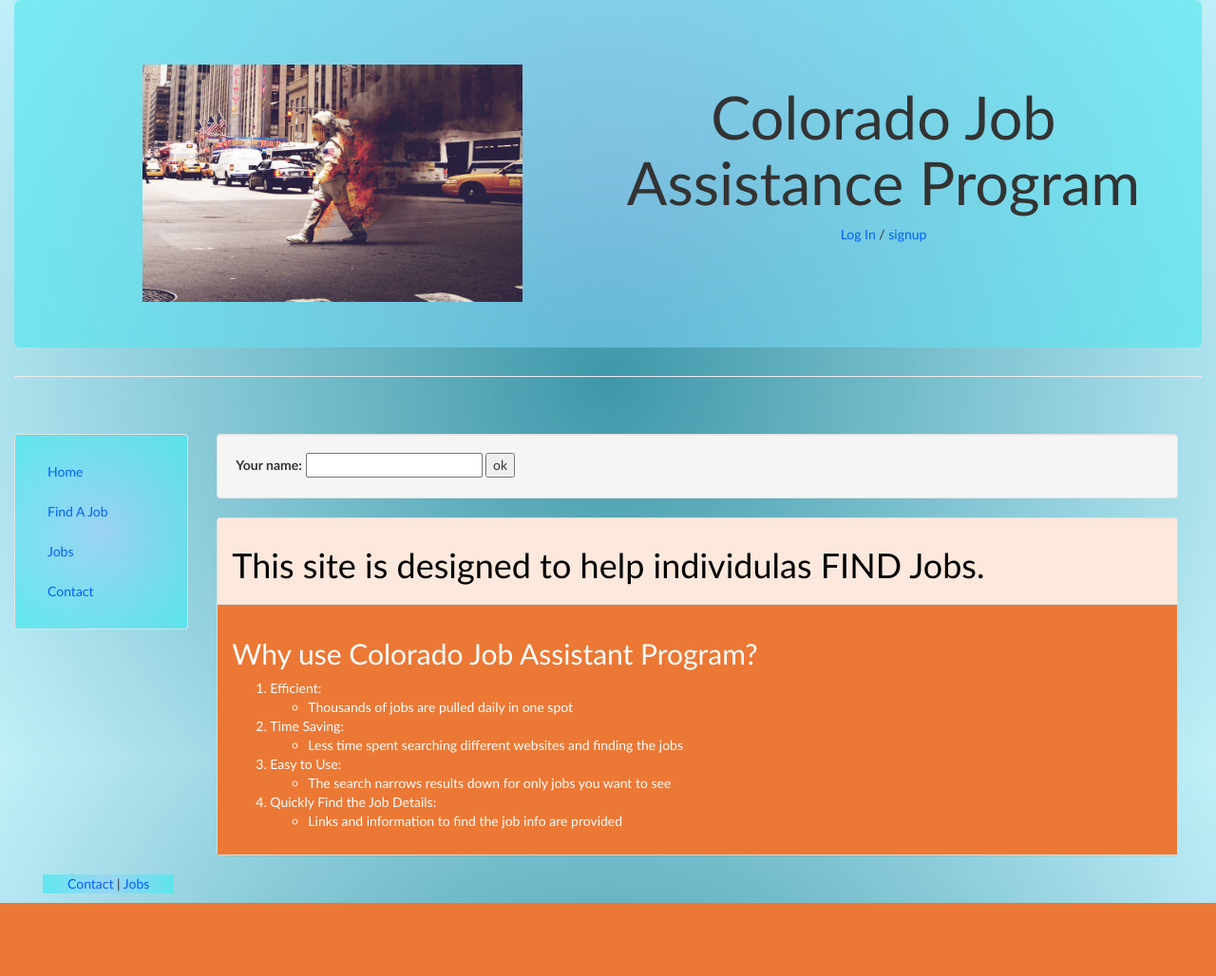
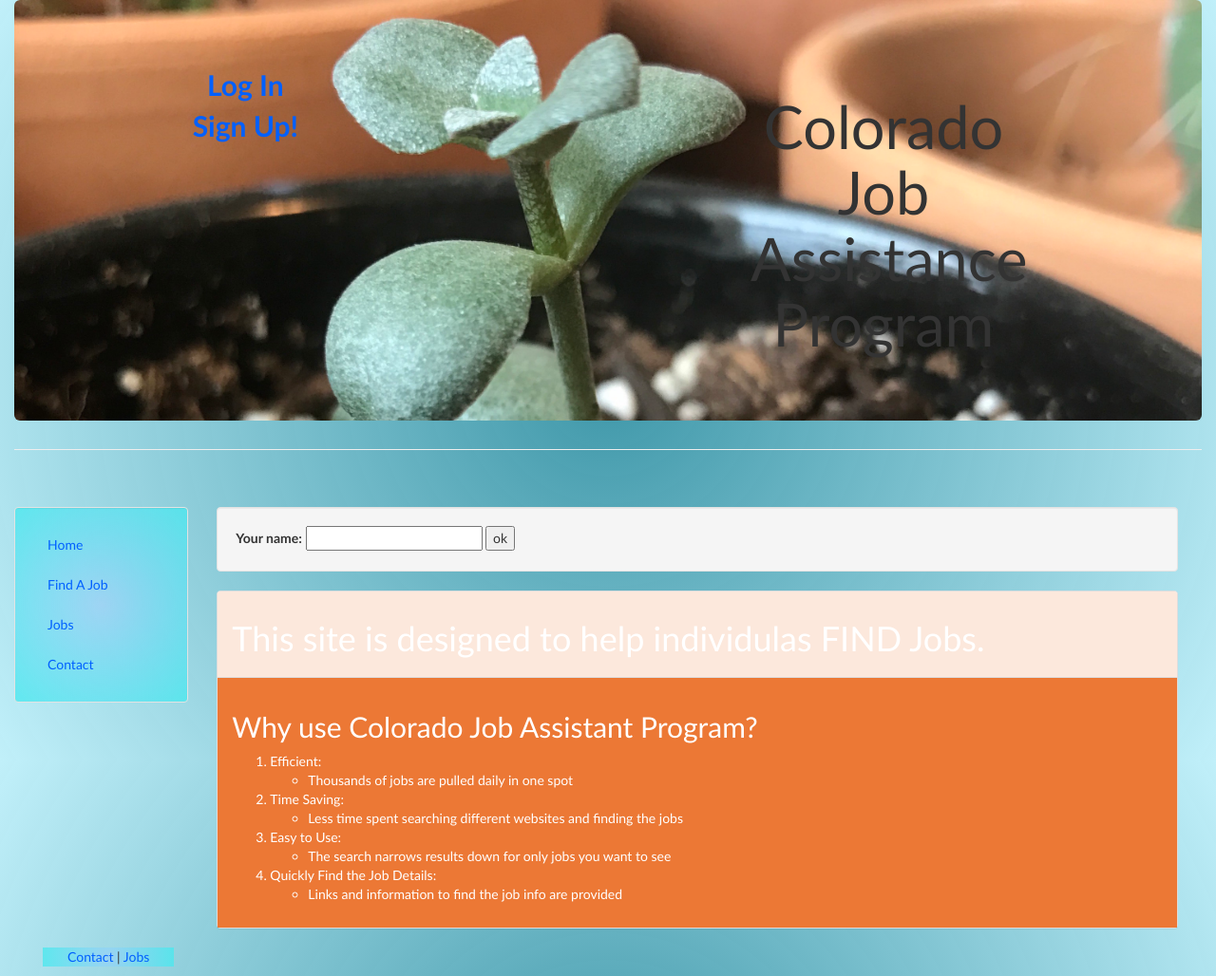
Before and after one commit to tylehman/python, a Django app: page / in a window 1280 px wide. Shown: the whole page at 95% size. Before the commit the page ends 951 px from the top, so only its background shows below. Run offline with Django 3.2, Linux system fonts and the light colour scheme; parts of the project's set-up code (start-up, migrations or seed data) failed here and were passed over; some libraries are stand-ins or nearby versions.

Commit message:
1.0.0-SNAPSHOT

```diff
--- a/about/static/about/css/cjap.css
+++ b/about/static/about/css/cjap.css
@@ -6,6 +6,7 @@ tr:nth-child(2n) {color:#fff !important;background-color:#35ceec !important}
 th:nth-child(n+1) {text-align: center;}
 .buttonSearch {border-radius: 12px;}
 th {font-size: 15px;}
+h1 {color:#fff }
 /* Class Styles */
 .black_font{color: #000;}
 .bolding {text-align: center; font-weight: 900; font-size: 20px; background-color:#13afce;}
@@ -47,3 +48,26 @@ th {font-size: 15px;}
 
 .panel > .panel-heading {background-image: none;background-color:#fce8dc;color:#000;}
 .panel > .panel-body {background-image: none;background-color:#ec7835;color: white;}
+
+.rotate90 {
+    -webkit-transform: rotate(90deg);
+    -moz-transform: rotate(90deg);
+    -o-transform: rotate(90deg);
+    -ms-transform: rotate(90deg);
+    transform: rotate(90deg);
+}
+
+.jumbotron{
+  background-size : cover;
+}
+
+.right {
+    right: 0px;
+    width: 300px;
+    padding: 10px;
+}
+
+.logs{
+  font-weight: 900;
+  font-size: 30px;
+}
--- a/about/templates/about/header.html
+++ b/about/templates/about/header.html
@@ -24,23 +24,32 @@
 
 <body class="body" style="background: radial-gradient(circle, rgba(14, 125, 147, 0.8), rgba(186, 238, 249, 0.9))">
  <div class="container-fluid" style="min-height:95%; ">
-   <div class='jumbotron' style="background: radial-gradient(circle, rgba(153, 204, 255, 0.5), rgba(75, 232, 238, 0.6))">
+   <div class='jumbotron' style="background-image: url('{% static "about/img/jade.jpg" %}');">
+   <!-- style="background: radial-gradient(circle, rgba(153, 204, 255, 0.5), rgba(75, 232, 238, 0.6))"> -->
    <div class = "row">
      <div class = "col-sm-6">
        <br>
        <center>
-         <img src="{% static 'about/img/fire.jpg' %}" class="responsive-img" style='max-height:250px;' alt="face">
+         <div class="container">
+           <div class="row">
+             {% if user.is_authenticated %}
+                <a class="logs" href="{% url 'logout' %}">Log Out</a>
+             {% else %}
+              <div class="col-md-8">
+                <a class="logs" href="{% url 'login' %}">Log In</a>
+              </div>
+              <div class="col-md-8">
+                <a class="logs" href="{% url 'signup' %}">Sign Up!</a>
+              </div>
+              {% endif %}
+            </div>
+          </div>
        </center>
      </div>
      <div class = "col-sm-6">
        <br>
        <center>
-         <h1>Colorado Job Assistance Program</h1>
-         {% if user.is_authenticated %}
-          <a href="{% url 'logout' %}">Log Out</a>
-         {% else %}
-          <a href="{% url 'login' %}">Log In</a>  / <a href="{% url 'signup' %}">signup</a>
-        {% endif %}
+         <h1 class="right">Colorado Job Assistance Program</h1>
        </center>
      </div>
    </div>
--- a/find_job/urls.py
+++ b/find_job/urls.py
@@ -4,9 +4,26 @@ from jobs.models import JobInfo
 from find_job.models import FindJob
 from views import Detail_Job_Data, Find_a_job
 from . import views
+from django import forms
+from django.utils.translation import ugettext
+from filters import JobTitleFilter
+from django_filters.views import FilterMixin
+
+
+import django_filters
+from django_filters.filterset import ORDER_BY_FIELD
+
+from views import FilterMixin
+
+class JobListView(FilterMixin, django_filters.views.FilterView):
+    paginate_by = 10
+    filterset_class = JobTitleFilter
+    template_name = 'find_job/find_job.html'
+    job_list = JobInfo.objects.all().order_by('-job_posted')
 
 urlpatterns = [
-                url(r'^$', Find_a_job.as_view(model='JobInfo', paginate_by=10), name='Find_a_job'),
-                url(r'^(?P<pk>\d+)$', Detail_Job_Data.as_view()
+                # url(r'^$', Find_a_job.as_view()),
+                url(r'^$', JobListView.as_view()),
+                url(r'^(?P<pk>\d+)$', Detail_Job_Data.as_view(),
                     ),
             ]
--- a/mysite/settings.py
+++ b/mysite/settings.py
@@ -20,6 +20,7 @@ BASE_DIR = os.path.dirname(os.path.dirname(os.path.abspath(__file__)))
 # See https://docs.djangoproject.com/en/1.11/howto/deployment/checklist/
 
 # SECURITY WARNING: keep the secret key used in production secret!
+SECRET_KEY = 'c(16)3fqlcs)82uq3&3)5g^5y)*u354xioi*i%2obq^01+sui#'
 
 # SECURITY WARNING: don't run with debug turned on in production!
 DEBUG = True
```
Also changed, not shown: find_job/templates/find_job/find_job.html (+20 -1 lines), find_job/templates/find_job/find_job_paginate.html (added, +16 -0 lines), find_job/views.py (+40 -6 lines), about/img/jade.jpg (added), about/static/about/img/jade.jpg (added), job_db.db, 7 other files.
